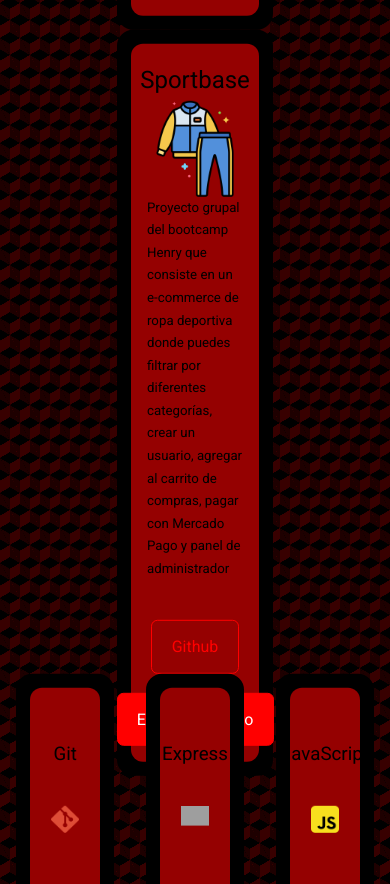
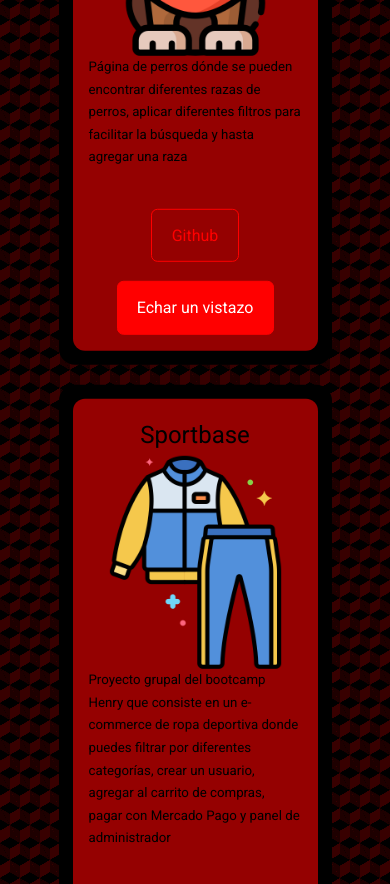
Before and after one commit to jimenezandres07/andres-jimenez-portfolio, a React (Vite) app: page / in a window 390 px wide. Shown: the part 2920-3804 px from the top of the page. Built offline with nearby package versions, Linux system fonts and the light colour scheme; grey boxes are pictures that could not be loaded.

Commit message:
Cards Responsive
Media queries and different things added

```diff
--- a/src/Components/Projects/projects.css
+++ b/src/Components/Projects/projects.css
@@ -94,3 +94,60 @@
 		flex-direction: column;
 	}
 }
+
+@media screen and (max-width: 412px) {
+	#projects {
+		margin-top: 30rem;
+	}
+
+	.cards__container {
+		gap: 1.3rem;
+	}
+
+	.cards__container-top {
+		width: 50%;
+	}
+}
+
+@media screen and (max-width: 360px) {
+	#projects {
+		margin-top: 50rem;
+		margin-bottom: 35rem;
+	}
+
+	.cards__container {
+		gap: 1.3rem;
+	}
+
+	.cards__container-top {
+		width: 70%;
+	}
+}
+@media screen and (max-width: 375px) {
+	#projects {
+		margin-top: 50rem;
+		margin-bottom: 35rem;
+	}
+
+	.cards__container {
+		gap: 1.3rem;
+	}
+
+	.cards__container-top {
+		width: 70%;
+	}
+}
+@media screen and (max-width: 420px) {
+	#projects {
+		margin-top: 50rem;
+		margin-bottom: 5rem;
+	}
+
+	.cards__container {
+		gap: 1.3rem;
+	}
+
+	.cards__container-top {
+		width: 70%;
+	}
+}
--- a/src/Components/Skills/skills.css
+++ b/src/Components/Skills/skills.css
@@ -45,11 +45,14 @@
 	.skills__container {
 		flex-direction: row;
 		height: 87%;
+
 	}
 
-	.skills__card {
+	#skills {
+		margin-top: 30rem;
+	}
 
-	}
+
 }
 /* MEDIA QUERIES (SMALL) */
 
@@ -71,3 +74,22 @@
 		width: 100%;
 	}
 }
+
+@media screen and (max-width: 420px) {
+	#skills {
+		padding-top: 10rem;
+		padding-bottom: 70rem;
+	}
+
+	.skills__container {
+		flex-direction: row;
+		gap: 0.5rem;
+	}
+
+	.card__container-top{
+		width: 30%;
+	}
+	.skills__card {
+		width: 100%;
+	}
+}
```
